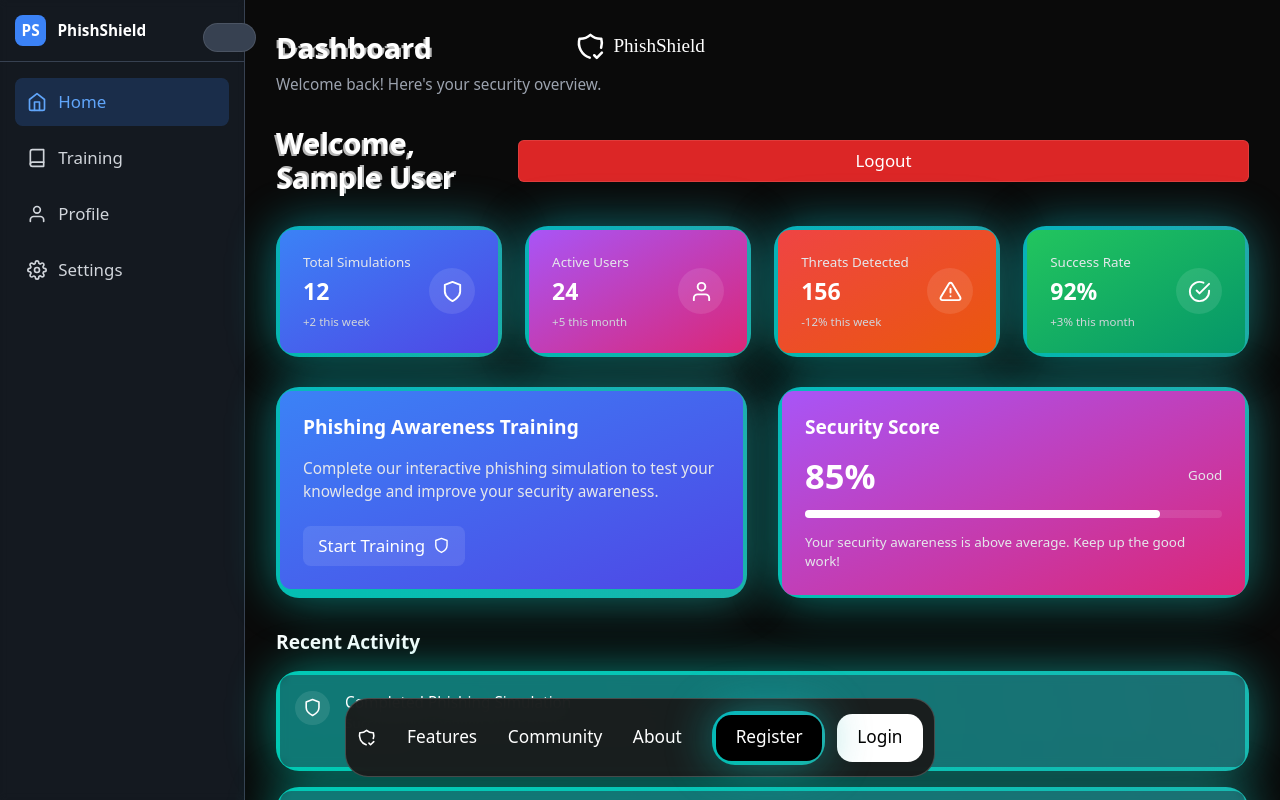
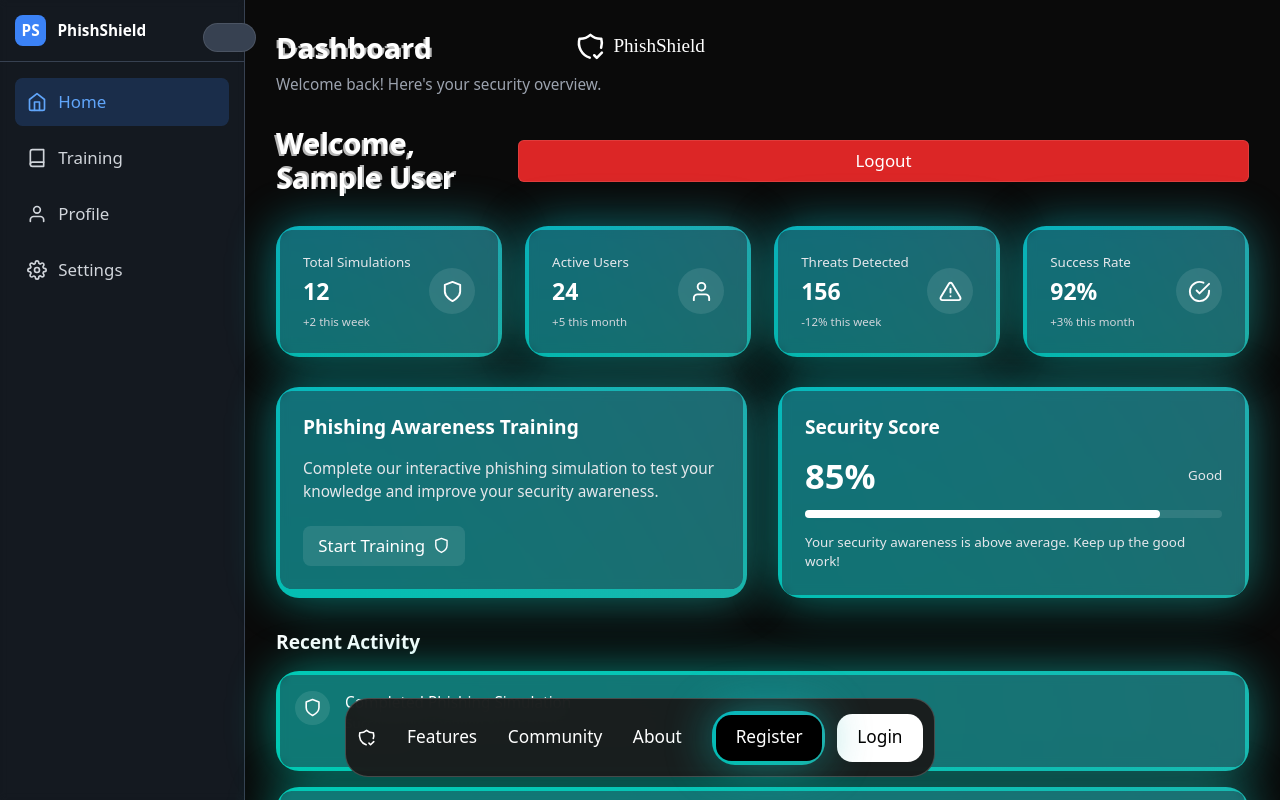
Before and after one commit to AbhinavJosephDharani/PhishShield, a React (Vite) app in the folder frontend/: page /dashboard in a window 1280 px wide. Shown: the top 800 px of the page. Built offline with nearby package versions, Linux system fonts and the light colour scheme; sample sign-in values are in the browser's storage.

Commit message:
fix: Adjust gradient backgrounds and box sizing in Dashboard

```diff
--- a/frontend/src/pages/Dashboard.jsx
+++ b/frontend/src/pages/Dashboard.jsx
@@ -104,8 +104,8 @@ function Dashboard() {
             {/* Stats Grid */}
             <div className="grid grid-cols-1 md:grid-cols-2 lg:grid-cols-4 gap-6 mb-8">
               {stats.map((stat, index) => (
-                <BackgroundGradient key={index}>
-                  <div className={`p-6 rounded-xl bg-gradient-to-br ${stat.gradient} h-full`}>
+                <BackgroundGradient key={index} className="rounded-xl overflow-hidden">
+                  <div className="p-6 bg-gray-800/50 backdrop-blur-sm h-full">
                     <div className="flex items-center justify-between">
                       <div>
                         <p className="text-sm text-gray-200">{stat.title}</p>
@@ -123,8 +123,8 @@ function Dashboard() {
 
             {/* Training Section */}
             <div className="grid grid-cols-1 lg:grid-cols-2 gap-8 mb-8">
-              <BackgroundGradient>
-                <div className="p-6 rounded-xl bg-gradient-to-br from-blue-500 to-indigo-600">
+              <BackgroundGradient className="rounded-xl overflow-hidden">
+                <div className="p-6 bg-gray-800/50 backdrop-blur-sm h-full">
                   <h3 className="text-xl font-bold mb-4">Phishing Awareness Training</h3>
                   <p className="text-gray-200 mb-6">
                     Complete our interactive phishing simulation to test your knowledge and improve your security awareness.
@@ -139,8 +139,8 @@ function Dashboard() {
                 </div>
               </BackgroundGradient>
 
-              <BackgroundGradient>
-                <div className="p-6 rounded-xl bg-gradient-to-br from-purple-500 to-pink-600">
+              <BackgroundGradient className="rounded-xl overflow-hidden">
+                <div className="p-6 bg-gray-800/50 backdrop-blur-sm h-full">
                   <h3 className="text-xl font-bold mb-4">Security Score</h3>
                   <div className="flex items-center justify-between mb-4">
                     <div className="text-4xl font-bold">85%</div>
@@ -161,8 +161,8 @@ function Dashboard() {
               <h3 className="text-xl font-bold mb-4">Recent Activity</h3>
               <div className="space-y-4">
                 {recentActivity.map((activity, index) => (
-                  <BackgroundGradient key={index}>
-                    <div className="p-4 rounded-xl bg-gray-800/50 backdrop-blur-sm">
+                  <BackgroundGradient key={index} className="rounded-xl overflow-hidden">
+                    <div className="p-4 bg-gray-800/50 backdrop-blur-sm">
                       <div className="flex items-start">
                         <div className="p-2 rounded-full bg-white/10 mr-4">
                           {activity.icon}
```
